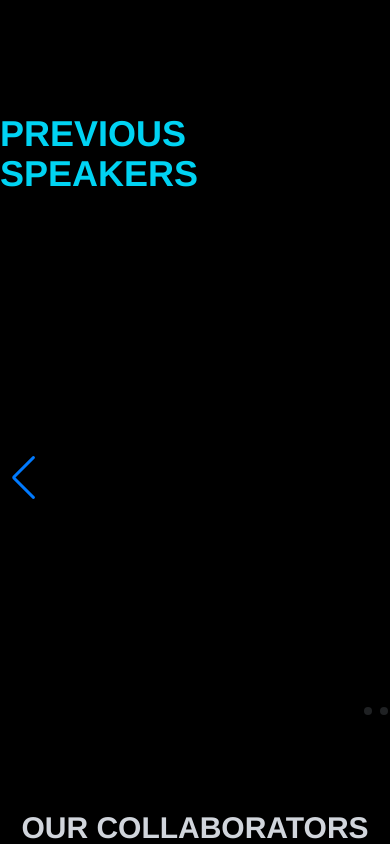
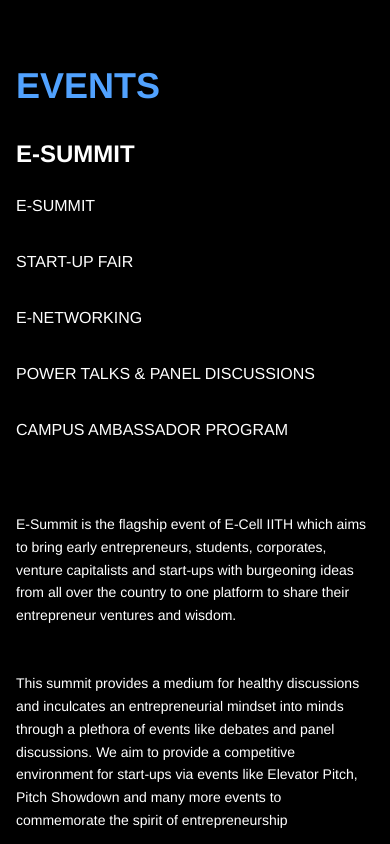
Before and after one commit to E-Cell-IITH/website-2025-26, a Next.js app: page / in a window 390 px wide. Shown: the part 6060-6904 px from the top of the page. Built offline with nearby package versions, Linux system fonts and the light colour scheme.

Commit message:
added responsiveness to events section in home page

```diff
--- a/src/app/page.js
+++ b/src/app/page.js
@@ -5,6 +5,7 @@
 import OurMottoSection from "../components/homeComponents/OurMottoSection";
 import VisionSection from "../components/homeComponents/OurVisionSection";
 import PreviousSpeakers from "../components/homeComponents/Speakers";
+import EventsPage from "@/components/homeComponents/EventsSections";
 
 
 export default function Home() {
@@ -15,7 +16,7 @@
     <OurMottoSection />
     <VisionSection />
     <Partnership />
-    {/* <EventsPage /> */}
+    <EventsPage />
     <PreviousSpeakers />
     <Collaborators />
     </>
--- a/src/components/homeComponents/EventsSections.jsx
+++ b/src/components/homeComponents/EventsSections.jsx
@@ -6,35 +6,30 @@
   {
     id: "E-SUMMIT",
     title: "E-SUMMIT",
-    description:
-    `
+    description: `
     E-Summit is the flagship event of E-Cell IITH which aims to bring early entrepreneurs, students, corporates, venture capitalists and start-ups with burgeoning ideas from all over the country to one platform to share their entrepreneur ventures and wisdom.\n\n
     This summit provides a medium for healthy discussions and inculcates an entrepreneurial mindset into minds through a plethora of events like debates and panel discussions. We aim to provide a competitive environment for start-ups via events like Elevator Pitch, Pitch Showdown and many more events to commemorate the spirit of entrepreneurship
-    `
+    `,
   },
   {
     id: "START-UP FAIR",
     title: "START-UP FAIR",
-    description:
-      `An initiative to serve as a platform at IIT Hyderabad for bringing together budding entrepreneurs, venture capitalists, investors, and start-ups. It creates a networking hub for people from various domains by involving corporations, working professionals, and students of IIT Hyderabad and across the nation at our very own institute. We aim to promote entrepreneurial spirit among students of IIT Hyderabad with this event.`,
+    description: `An initiative to serve as a platform at IIT Hyderabad for bringing together budding entrepreneurs, venture capitalists, investors, and start-ups. It creates a networking hub for people from various domains by involving corporations, working professionals, and students of IIT Hyderabad and across the nation at our very own institute. We aim to promote entrepreneurial spirit among students of IIT Hyderabad with this event.`,
   },
   {
     id: "E-NETWORKING",
     title: "E-NETWORKING",
-    description:
-      `We at E-Cell IIT Hyderabad firmly believe in growing together. E-Networking aims to provide a bridge to all the E-Cells in our country where they can communicate, learn and solve problems together. Currently, the E-Networking family consists of 52 E-Cells. The official meeting of all the member E-Cells is known as the E-Connect. In E-Connect, fellow E-Cell members can share their concerns, pitch initiatives, and help other E-Cells solve their problems.`,
+    description: `We at E-Cell IIT Hyderabad firmly believe in growing together. E-Networking aims to provide a bridge to all the E-Cells in our country where they can communicate, learn and solve problems together. Currently, the E-Networking family consists of 52 E-Cells. The official meeting of all the member E-Cells is known as the E-Connect. In E-Connect, fellow E-Cell members can share their concerns, pitch initiatives, and help other E-Cells solve their problems.`,
   },
   {
     id: "POWER TALKS",
     title: "POWER TALKS & PANEL DISCUSSIONS",
-    description:
-      `E-Summit brings a series of talks and panel discussions from the best minds in business and entrepreneurship, from the top-tier leagues, and question the most critical issues. We conduct power talk sessions by some of the most esteemed and experienced personalities of the field- ranging from entrepreneurs to influencers throughout the year. The sessions are interactive as well as entertaining.`,
+    description: `E-Summit brings a series of talks and panel discussions from the best minds in business and entrepreneurship, from the top-tier leagues, and question the most critical issues. We conduct power talk sessions by some of the most esteemed and experienced personalities of the field- ranging from entrepreneurs to influencers throughout the year. The sessions are interactive as well as entertaining.`,
   },
   {
     id: "CAMPUS AMBASSADOR",
     title: "CAMPUS AMBASSADOR PROGRAM",
-    description:
-      `ECell of IIT Hyderabad hosts a Campus Ambassador program for students outside of IIT Hyderabad looking to inculcate entrepreneurial ideas within them and spread such ideas at their campus. This program usually starts around 1.5-2 months before the E-Summit. In 2022, we had around 800 Campus Ambassadors as a part of the ECell IIT Hyderabad family. Each CA has a chance to learn effective communication through engaging events and various tasks. You will be awarded points based on the events and games you complete. These points decide your position on the overall leaderboard. The toppers of the leaderboard win exciting prizes!`,
+    description: `ECell of IIT Hyderabad hosts a Campus Ambassador program for students outside of IIT Hyderabad looking to inculcate entrepreneurial ideas within them and spread such ideas at their campus. This program usually starts around 1.5-2 months before the E-Summit. In 2022, we had around 800 Campus Ambassadors as a part of the ECell IIT Hyderabad family. Each CA has a chance to learn effective communication through engaging events and various tasks. You will be awarded points based on the events and games you complete. These points decide your position on the overall leaderboard. The toppers of the leaderboard win exciting prizes!`,
   },
 ];
 
@@ -42,18 +37,18 @@
   const [selectedEvent, setSelectedEvent] = useState(events[0]);
 
   return (
-    <main className="min-h-screen bg-black text-white flex items-start justify-center p-16 m-10">
-      <div className="flex w-full max-w-6xl">
+    <main className="min-h-screen bg-black text-white flex items-start justify-center px-4 md:px-8 lg:px-16 py-10">
+      <div className="flex flex-col md:flex-row w-full max-w-6xl">
         {/* Left side */}
-        <div className="w-1/3">
-          <h1 className="text-6xl font-bold text-blue-400 mb-8">EVENTS</h1>
-          <h2 className="text-3xl font-extrabold w-screen mb-4">{selectedEvent.title}</h2>
-          <div className="flex flex-col space-y-4 mr-0">
+        <div className="w-full md:w-1/3 mb-10 md:mb-0">
+          <h1 className="text-4xl sm:text-5xl md:text-6xl font-bold text-blue-400 mb-8">EVENTS</h1>
+          <h2 className="text-2xl sm:text-3xl md:text-3xl font-extrabold mb-4">{selectedEvent.title}</h2>
+          <div className="flex flex-col space-y-4">
             {events.map((event) => (
               <button
                 key={event.id}
                 onClick={() => setSelectedEvent(event)}
-                className={`text-xl pr-4 py-2 rounded transition relative text-left
+                className={`text-base sm:text-lg md:text-xl pr-4 py-2 rounded transition relative text-left
                   ${
                     selectedEvent.id === event.id
                       ? "hover:cursor-pointer rounded-full"
@@ -67,8 +62,8 @@
         </div>
 
         {/* Right side */}
-        <div className="w-2/3 pt-[100px] pl-16 flex flex-col justify-center ">
-          <p className="text-lg leading-relaxed max-w-2xl animate-slide-in-left-limited">
+        <div className="w-full md:w-2/3 md:pt-[100px] md:pl-16 flex flex-col justify-center">
+          <p className="text-sm sm:text-base md:text-lg leading-relaxed max-w-2xl animate-slide-in-left-limited whitespace-pre-line">
             {selectedEvent.description}
           </p>
         </div>
```
